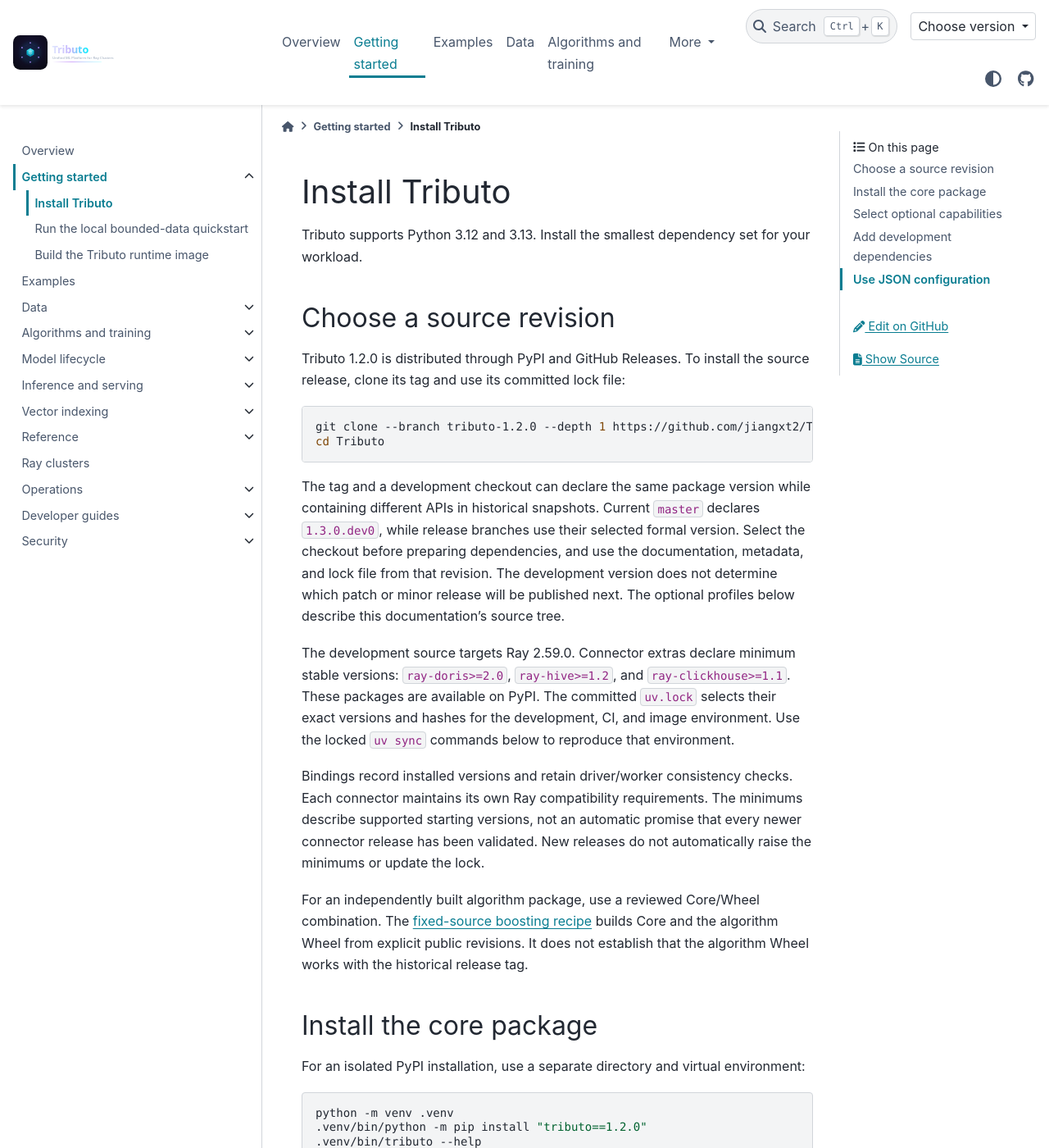
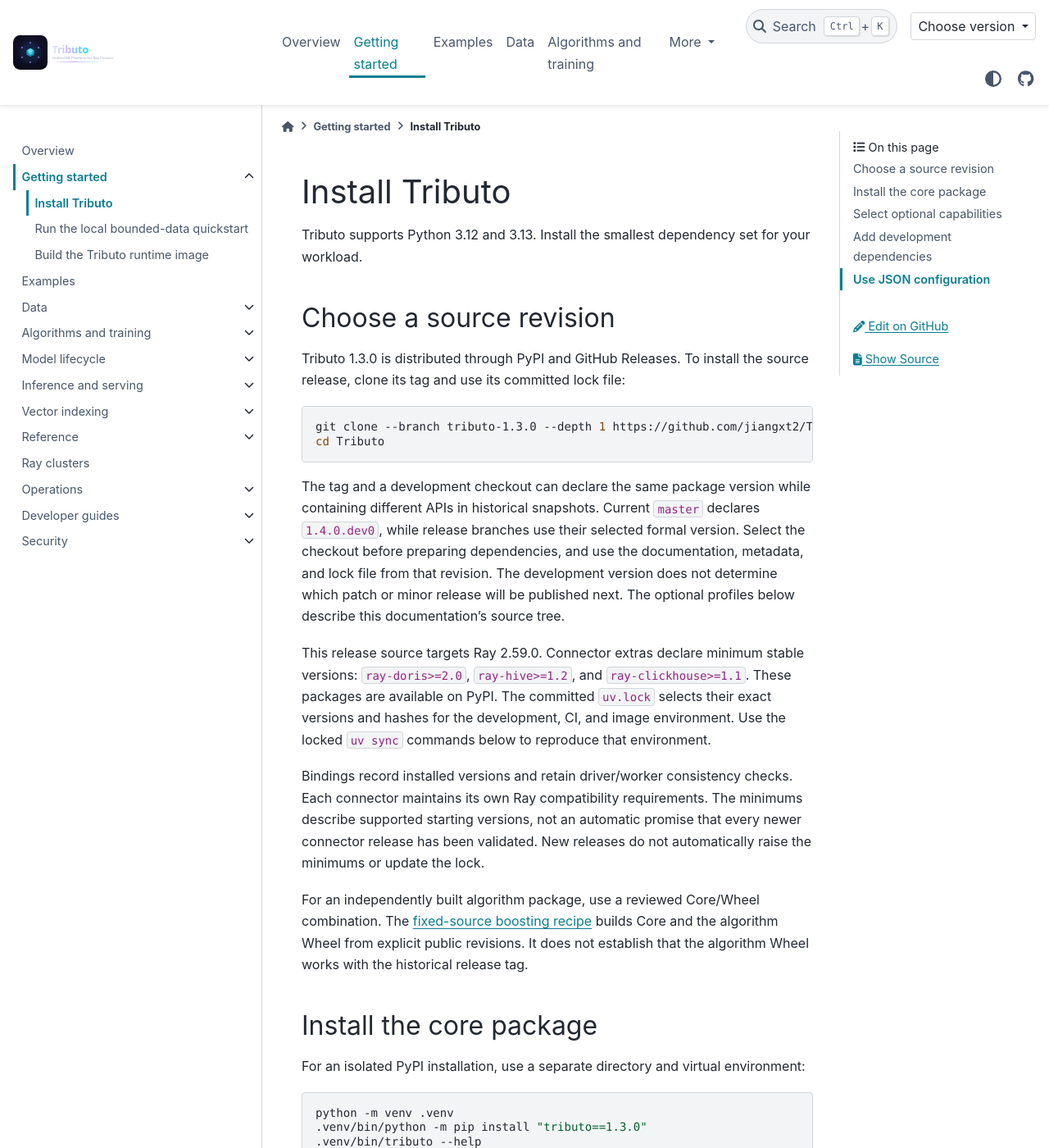
Before and after one commit to jiangxt2/Tributo, a Sphinx documentation site: the page built from docs/getting-started/installation.md, in a window 1280 px wide and 1400 px high. Shown: the whole window at 82% size. Built offline with Sphinx 7.4.7 and the PyData theme 0.15.4, drawn with Linux system fonts in a browser that asks for light colours; comment, search, counter and statistics services are not loaded; some of the changed text lies outside the part shown.

Commit message:
chore: prepare Tributo 1.3.0 release
Signed-off-by: jiangxt2 <jiangxt2@vip.qq.com>

````diff
--- a/docs/getting-started/installation.md
+++ b/docs/getting-started/installation.md
@@ -5,23 +5,23 @@ your workload.
 
 ## Choose a source revision
 
-Tributo 1.2.0 is distributed through PyPI and GitHub Releases. To install
+Tributo 1.3.0 is distributed through PyPI and GitHub Releases. To install
 the source release, clone its tag and use its committed lock file:
 
 ```bash
-git clone --branch tributo-1.2.0 --depth 1 https://github.com/jiangxt2/Tributo.git
+git clone --branch tributo-1.3.0 --depth 1 https://github.com/jiangxt2/Tributo.git
 cd Tributo
 ```
 
 The tag and a development checkout can declare the same package version while
 containing different APIs in historical snapshots. Current `master` declares
-`1.3.0.dev0`, while release branches use their selected formal version. Select
+`1.4.0.dev0`, while release branches use their selected formal version. Select
 the checkout before preparing dependencies, and use the documentation,
 metadata, and lock file from that revision. The development version does not
 determine which patch or minor release will be published next.
 The optional profiles below describe this documentation's source tree.
 
-The development source targets Ray 2.59.0. Connector extras
+This release source targets Ray 2.59.0. Connector extras
 declare minimum stable versions: `ray-doris>=2.0`, `ray-hive>=1.2`,
 and `ray-clickhouse>=1.1`. These packages are available on
 PyPI. The committed `uv.lock` selects their exact versions and hashes for the
@@ -46,7 +46,7 @@ environment:
 
 ```bash
 python -m venv .venv
-.venv/bin/python -m pip install "tributo==1.2.0"
+.venv/bin/python -m pip install "tributo==1.3.0"
 .venv/bin/tributo --help
 ```
 
--- a/pyproject.toml
+++ b/pyproject.toml
@@ -1,6 +1,6 @@
 [project]
 name = "tributo"
-version = "1.3.0.dev0"
+version = "1.3.0"
 description = "Ray-native machine learning SDK for distributed data, training, model bundles, and inference"
 readme = "README.md"
 requires-python = ">=3.12,<3.14"
--- a/src/tributo/__init__.py
+++ b/src/tributo/__init__.py
@@ -16,7 +16,7 @@ _version_str: str
 try:
     _version_str = _get_version("tributo")
 except PackageNotFoundError:
-    _version_str = "1.3.0.dev0"
+    _version_str = "1.3.0"
 __version__: Final[str] = _version_str
 
 from tributo.config import JobConfig  # noqa: E402
````
Also changed, not shown: README.md (+4 -4 lines), docs/architecture/version-policy.md (+5 -5 lines), 8 other files.
